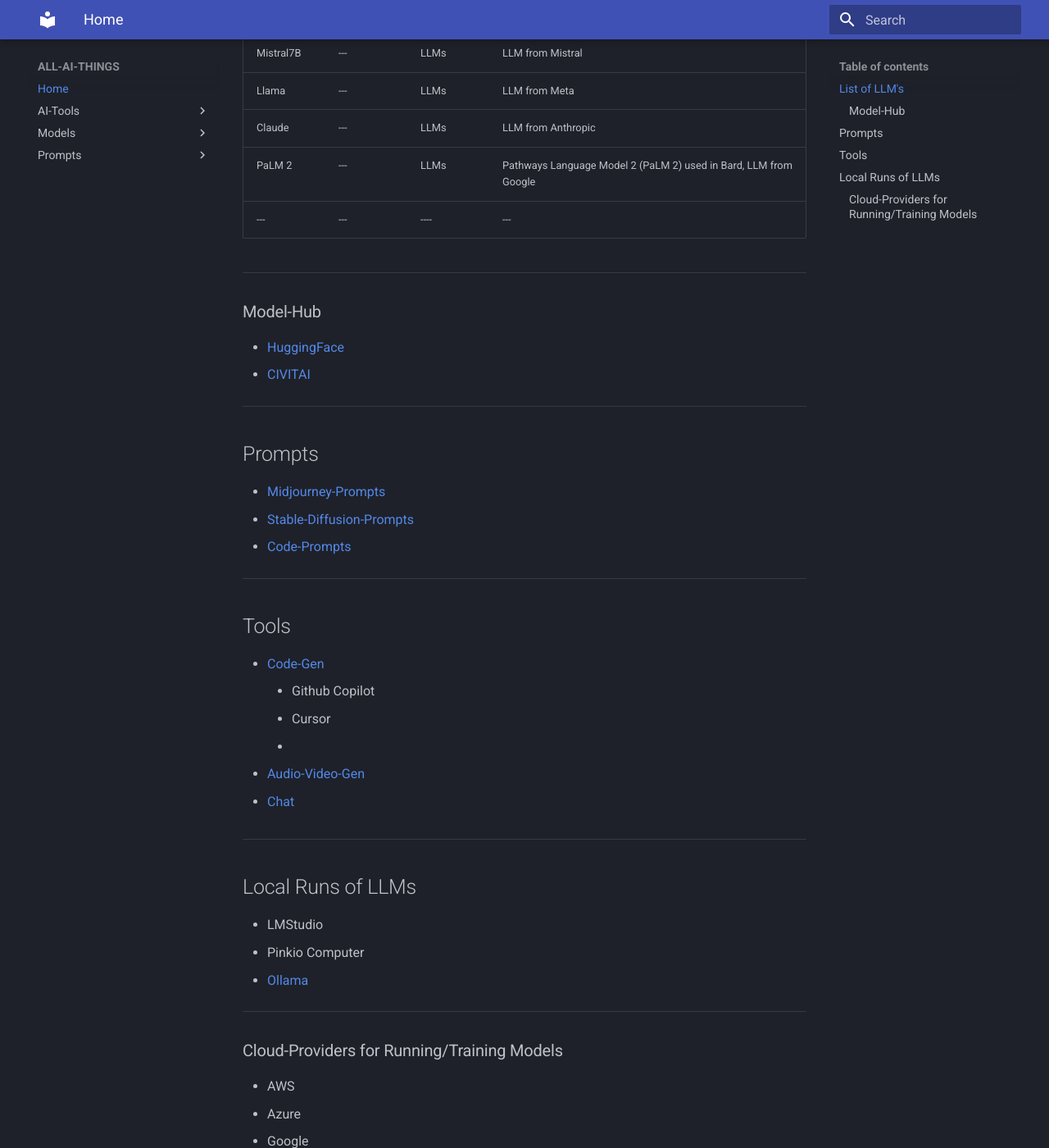
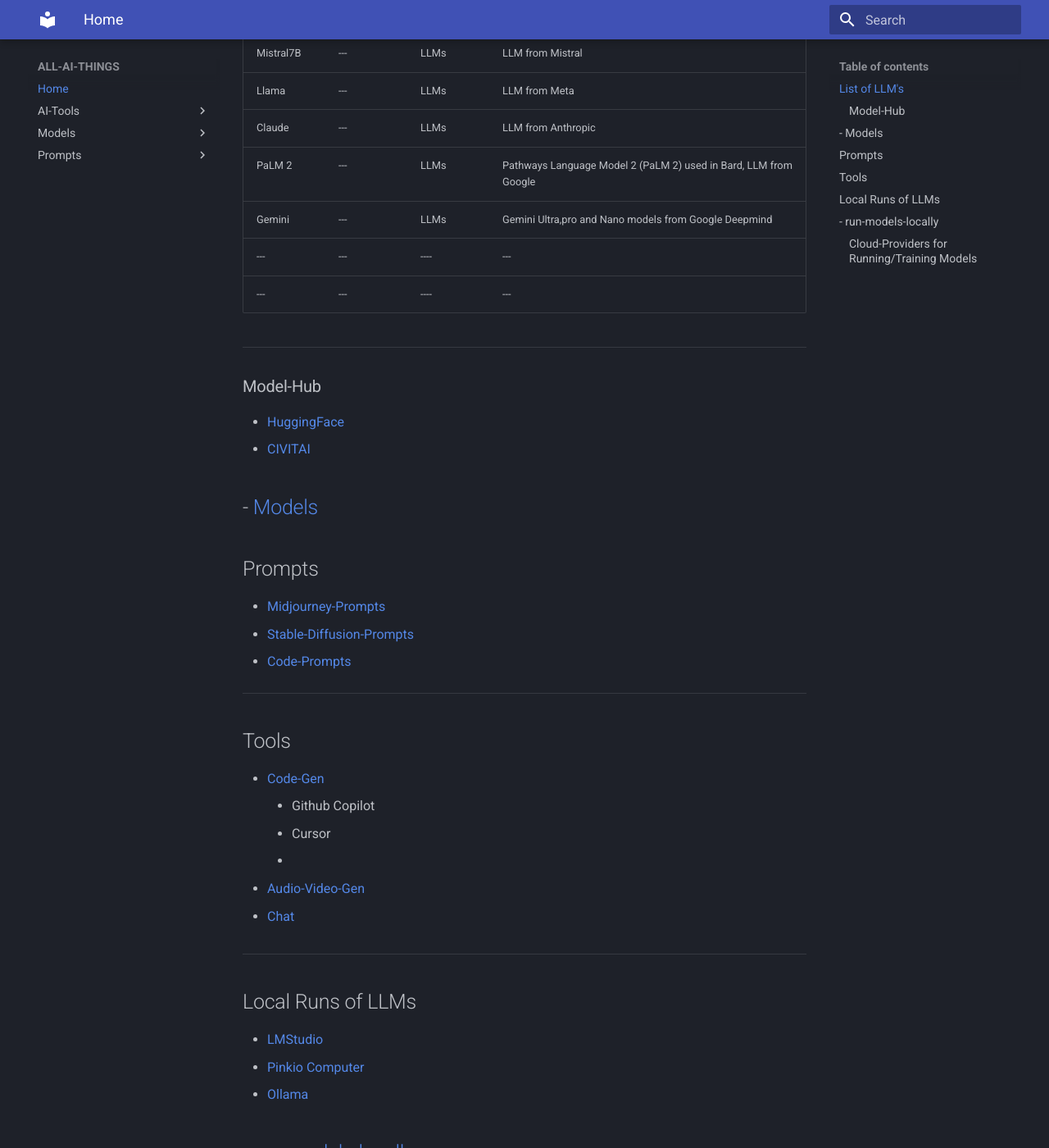
Before and after one commit to rxc3050/ml-notes, an MkDocs documentation site: the page built from docs/index.md, in a window 1280 px wide and 1400 px high, scrolled down 559 px. Shown: the whole window at 82% size. Built offline with MkDocs 1.6.1 and Material for MkDocs 9.7.7, drawn with Linux system fonts in a browser that asks for light colours.

Commit message:
adding info

```diff
--- a/docs/index.md
+++ b/docs/index.md
@@ -19,6 +19,8 @@
 | Llama | --- | LLMs  | LLM from Meta |
 | Claude | --- | LLMs  | LLM from Anthropic |
 | PaLM 2 | --- | LLMs  | Pathways Language Model 2 (PaLM 2) used in Bard,  LLM from Google |
+| Gemini |--- | LLMs  | Gemini Ultra,pro and Nano models from Google Deepmind |
+| --- |--- | ----  | --- |
 | --- |--- | ----  | --- |
 
 
@@ -29,7 +31,7 @@
 - [HuggingFace](https://huggingface.co/)
 - [CIVITAI](https://civitai.com/)
 
-
+- [Models](models/models.md)
 -----------------------------------------------------------------------------
 ## Prompts
 
@@ -55,10 +57,11 @@
 
 ## Local Runs of LLMs
 
-- LMStudio
-- Pinkio Computer
+- [LMStudio](https://lmstudio.ai/)
+- [Pinkio Computer](https://pinokio.computer/)
 - [Ollama](https://ollama.ai/)
 
+- [run-models-locally](ai-tools/local-model-run.md)
 -----------------------------------------------------------------------------
 ### Cloud-Providers for Running/Training Models
 
--- a/mkdocs.yaml
+++ b/mkdocs.yaml
@@ -18,7 +18,7 @@
   # Prompts Lists
   - Prompts:
     - MidJourney-Prompts: prompts/midjourney-prompts.md
-    - Stable-Diffusion-Prompts: prompts/sd-promts.md
+    - Stable-Diffusion-Prompts: prompts/sd-prompts.md
     - Coding-Prompts: prompts/code-prompts.md
 
 
```
Also changed, not shown: docs/ai-tools/local-model-run.md (+5 -0 lines).
